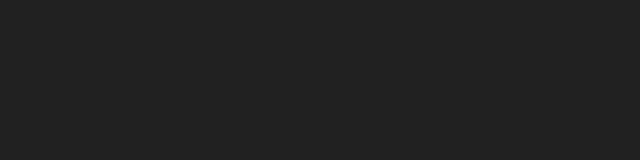
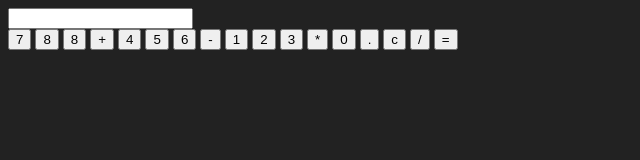
Before and after one commit to Hanakhin/ERN24_CalculatorJs, a plain HTML site: page index.html in a window 1280 px wide. Shown: the whole page, without its empty margins (0-640 px from the left). Drawn offline with Linux system fonts and the light colour scheme.

```diff
--- a/index.html
+++ b/index.html
@@ -7,7 +7,28 @@
     <title>calculatrice</title>
 </head>
 <body>
-
+        <div id="calculatrice">
+            <input type="text" id="display" readonly>
+            <div id="buttons">
+                <button class="number" onclick="appendToDisplay('7')">7</button>
+                <button class="number" onclick="appendToDisplay('8')">8</button>
+                <button class="number" onclick="appendToDisplay('8')">8</button>
+                <button class="number" onclick="appendToDisplay('+')">+</button>
+                <button class="number" onclick="appendToDisplay('4')">4</button>
+                <button class="number" onclick="appendToDisplay('5')">5</button>
+                <button class="number" onclick="appendToDisplay('6')">6</button>
+                <button class="number" onclick="appendToDisplay('-')">-</button>
+                <button class="number" onclick="appendToDisplay('1')">1</button>
+                <button class="number" onclick="appendToDisplay('2')">2</button>
+                <button class="number" onclick="appendToDisplay('3')">3</button>
+                <button class="number" onclick="appendToDisplay('*')">*</button>
+                <button class="number" onclick="appendToDisplay('0')">0</button>
+                <button class="number" onclick="appendToDisplay('.')">.</button>
+                <button class="number" onclick="appendToDisplay('')">c</button>
+                <button class="number" onclick="appendToDisplay('/')">/</button>
+                <button class="equal" onclick="calculate('=')">=</button>
+            </div>
+        </div>
 
     <script src="script.js"></script>
 </body>
```
